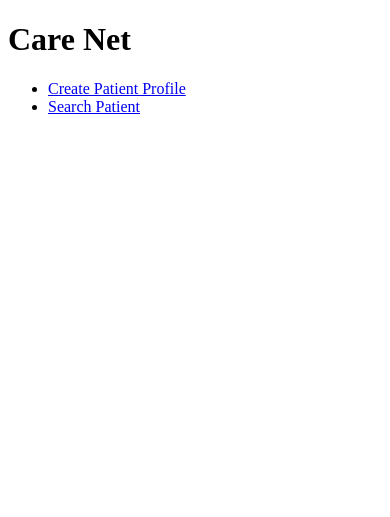
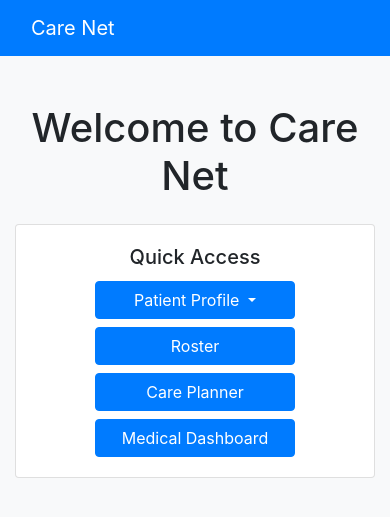
Before and after one commit to Qadeer1813/Project-Y4, a Django app: page / in a window 390 px wide. Shown: the top 517 px of the page. Run offline with Django 5.2, Linux system fonts and the light colour scheme; some libraries are stand-ins or nearby versions.

Commit message:
addd UI for the key server and the home page used bootstrap

```diff
--- a/Elderly Care Management System/CareNet/Templates/home.html
+++ b/Elderly Care Management System/CareNet/Templates/home.html
@@ -3,12 +3,40 @@
 <head>
     <meta charset="UTF-8">
     <title>Care Net</title>
+    <link rel="stylesheet" href="https://stackpath.bootstrapcdn.com/bootstrap/4.5.2/css/bootstrap.min.css">
 </head>
-<body>
-    <h1>Care Net</h1>
-    <ul>
-        <li><a href="{% url 'create_patient_profile' %}">Create Patient Profile</a></li>
-        <li><a href="{% url 'search_patient_profile' %}">Search Patient</a></li>
-    </ul>
+<body class="bg-light">
+    <nav class="navbar navbar-dark bg-primary">
+        <div class="container">
+            <a class="navbar-brand" href="{% url 'home' %}">Care Net</a>
+        </div>
+    </nav>
+
+    <div class="container mt-5">
+        <h1 class="text-center mb-4">Welcome to Care Net</h1>
+        <div class="card">
+            <div class="card-body text-center">
+                <h5 class="card-title">Quick Access</h5>
+                <div class="d-flex flex-column align-items-center">
+                    <div class="dropdown mb-2" style="width: 200px;">
+                        <button class="btn btn-primary w-100 dropdown-toggle" type="button" id="patientDropdown" data-toggle="dropdown" aria-haspopup="true" aria-expanded="false">
+                            Patient Profile
+                        </button>
+                        <div class="dropdown-menu w-100" aria-labelledby="patientDropdown">
+                            <a class="dropdown-item" href="{% url 'create_patient_profile' %}">Create Patient Profile</a>
+                            <a class="dropdown-item" href="{% url 'search_patient_profile' %}">Search Patient</a>
+                        </div>
+                    </div>
+                    <a href="#" class="btn btn-primary mb-2" style="width: 200px;">Roster</a>
+                    <a href="#" class="btn btn-primary mb-2" style="width: 200px;">Care Planner</a>
+                    <a href="#" class="btn btn-primary" style="width: 200px;">Medical Dashboard</a>
+                </div>
+            </div>
+        </div>
+    </div>
+
+    <script src="https://code.jquery.com/jquery-3.5.1.slim.min.js"></script>
+    <script src="https://cdn.jsdelivr.net/npm/popper.js@1.16.1/dist/umd/popper.min.js"></script>
+    <script src="https://stackpath.bootstrapcdn.com/bootstrap/4.5.2/js/bootstrap.min.js"></script>
 </body>
 </html>
```
Also changed, not shown: Elderly Care Management System/Key Management/main.py (+8 -0 lines), Elderly Care Management System/Key Management/static/keyserver.html (added, +98 -0 lines).
